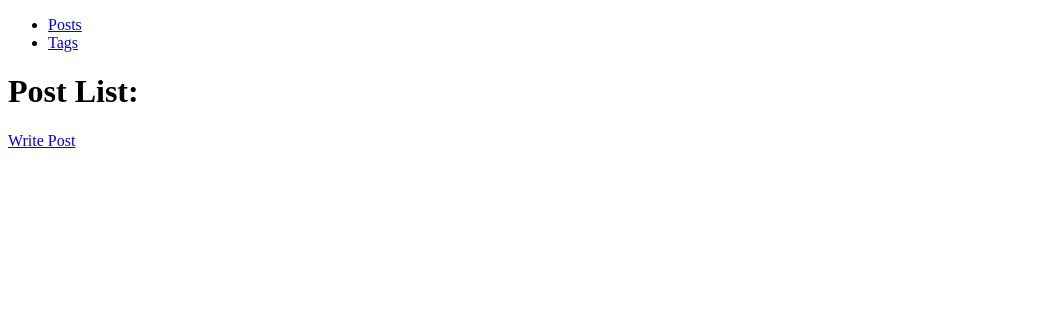
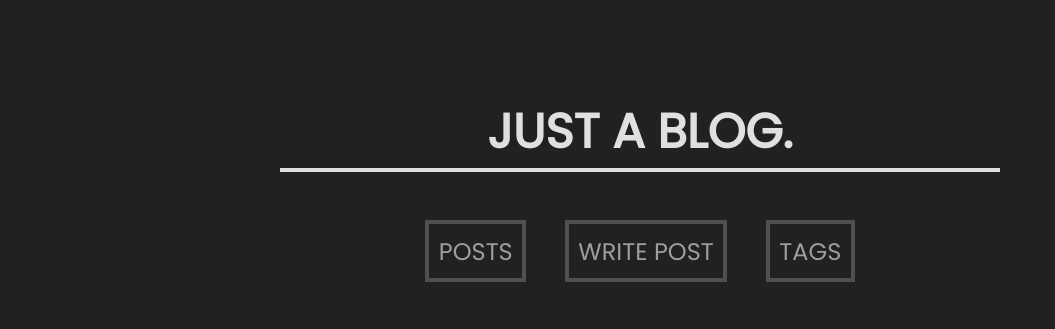
Before and after one commit to Stonedch/django-blog-engine, a Django app: page /post-list/ in a window 1280 px wide. Shown: the top 329 px of the page, without its empty margins (0-1055 px from the left). Run offline with Django 3.2, Linux system fonts and the light colour scheme; data that the repository does not hold is empty.

Commit message:
chore: update post-list front-end

```diff
--- a/blogengine/settings.py
+++ b/blogengine/settings.py
@@ -82,3 +82,6 @@ USE_L10N = True
 USE_TZ = True
 
 STATIC_URL = "/static/"
+STATICFILES_DIRS = [
+    os.path.join(BASE_DIR, "static"),
+]
--- a/posts/templates/posts/base.html
+++ b/posts/templates/posts/base.html
@@ -1,3 +1,4 @@
+{% load static %}
 <!DOCTYPE html>
 <html lang="en">
 
@@ -5,21 +6,32 @@
     <meta charset="UTF-8">
     <meta name="viewport" content="width=device-width, initial-scale=1.0">
     <meta http-equiv="X-UA-Compatible" content="ie=edge">
-    <title>{% block title %} Base {% endblock %}</title>
+    <link href="https://fonts.googleapis.com/css?family=Poppins&display=swap" rel="stylesheet">
+    <link rel="stylesheet" href="{% static 'css/style.css' %}">
+    <title>Just a Blog - {% block title %}{% endblock %}</title>
 </head>
 
 <body>
 
-    <nav>
-        <ul>
-            <li><a href="{% url 'post_list_url' %}">Posts</a></li>
-            <li><a href="{% url 'tag_list_url' %}">Tags</a></li>
-        </ul>
-    </nav>
+    <div class="wrap">
 
-    <div>
-        {% block content %}
-        {% endblock %}
+        <header class="header">
+
+            <h1 class="header__title">Just a Blog.</h1>
+
+            <div class="header__nav-bar">
+                <a class="header__nav-bar-item" href="{% url 'post_list_url' %}">Posts</a>
+                <a class="header__nav-bar-item" href="{% url 'post_create_url' %}">Write Post</a>
+                <a class="header__nav-bar-item" href="{% url 'tag_list_url' %}">Tags</a>
+            </div>
+
+        </header>
+
+        <div class="content">
+            {% block content %}
+            {% endblock %}
+        </div>
+
     </div>
 
 </body>
--- a/posts/templates/posts/post-list.html
+++ b/posts/templates/posts/post-list.html
@@ -1,12 +1,18 @@
 {% extends "posts/base.html" %}
+{% load static %}
 
-{% block title %} Post List {% endblock %}
+{% block title %} Posts {% endblock %}
 
 {% block content %}
-    <h1>Post List:</h1>
-    <a href="{% url 'post_create_url' %}">Write Post</a>
-    {% for post in posts %}
-        {% include "posts/includes/post-template.html" %}
-        <a href="{{ post.get_absolute_url }}">Read more...</a>
-    {% endfor %}
+
+        {% for post in posts %}
+
+            <div class="post">
+
+                {% include "posts/includes/post-template.html" %}
+
+            </div>
+
+        {% endfor %}
+
 {% endblock %}
--- /dev/null
+++ b/static/css/style.css
@@ -0,0 +1,95 @@
+body {
+    padding: 0;
+    margin: 0;
+    background: #212121;
+    font-family: "Poppins", sans-serif;
+    color: #9e9e9e;
+}
+
+a, p, h1, h2, h3, h4, h5, h6 {
+    margin: 0;
+    padding: 0;
+    text-decoration: none;
+    color: #9e9e9e;
+}
+
+.wrap {
+    padding: 0.5in 0;
+
+    display: grid;
+    grid-template-columns: 1fr 0.5in [start] 7.5in [end] 0.5in 1fr;
+}
+
+@media (max-width: 8.5in) {
+    .wrap {
+        grid-template-columns: 1fr 5% [start] 15% 50% 15% [end] 5% 1fr;
+    }
+}
+
+.header {
+    grid-column: start / end;
+}
+
+.header .header__title {
+    margin: 0.5in 0;
+    border-bottom: 0.3rem solid #e0e0e0;
+    display: flex;
+    justify-content: center;
+    align-items: center;
+    text-transform: uppercase;
+    font-size: 3rem;
+    color: #e0e0e0;
+}
+
+.header .header__nav-bar {
+    width: 100%;
+    display: flex;
+    justify-content: center;
+    align-items: center;
+}
+
+.header .header__nav-bar-item {
+    padding: 0.1in;
+    border: 0.3rem solid #505050;
+    margin: 0 0.2in;
+    font-size: 1.5rem;
+    text-transform: uppercase;
+}
+
+.content {
+    grid-column: start / end;
+}
+
+.post {
+    margin: 1in 0;
+}
+
+.post__header {
+    display: flex;
+    justify-content: space-between;
+}
+
+.post__title {
+    font-size: 2rem;
+    color: #e0e0e0;
+}
+
+.post__date-pub {
+    font-size: 1rem;
+    color: #e0e0e0;
+}
+
+.post__content {
+    margin: 0.2in 0;
+    color: #e0e0e0;
+    font-size: 1.2rem;
+}
+
+.button {
+    padding: 0.1in;
+    border: 0.3rem solid #505050;
+    margin-right: 0.1in;
+    font-size: 1rem;
+    font-weight: bold;
+    text-transform: uppercase;
+}
```
Also changed, not shown: posts/templates/posts/includes/post-template.html (+8 -5 lines).
